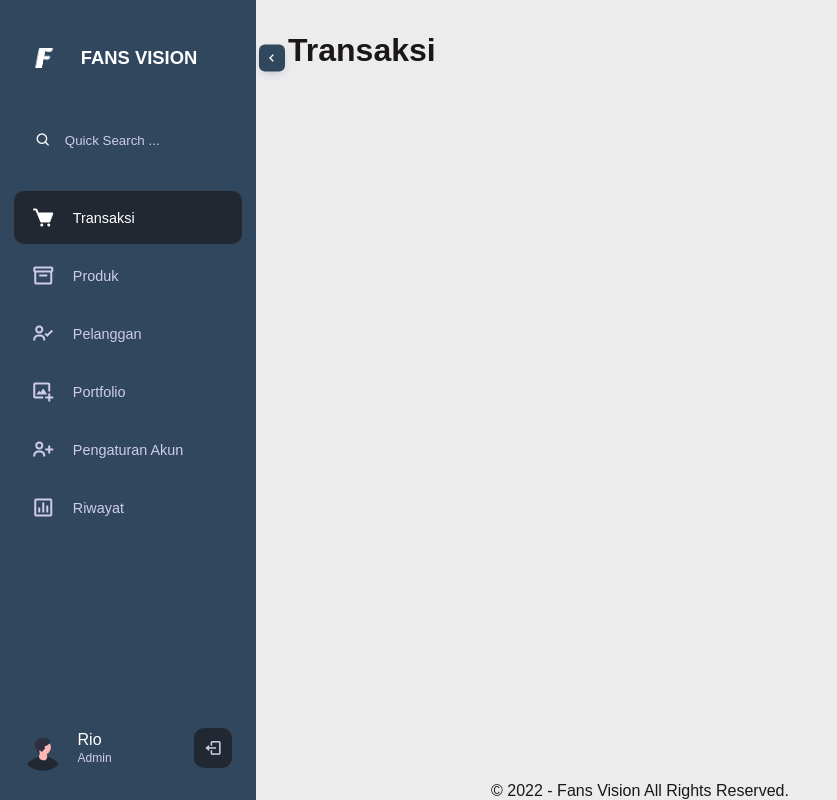
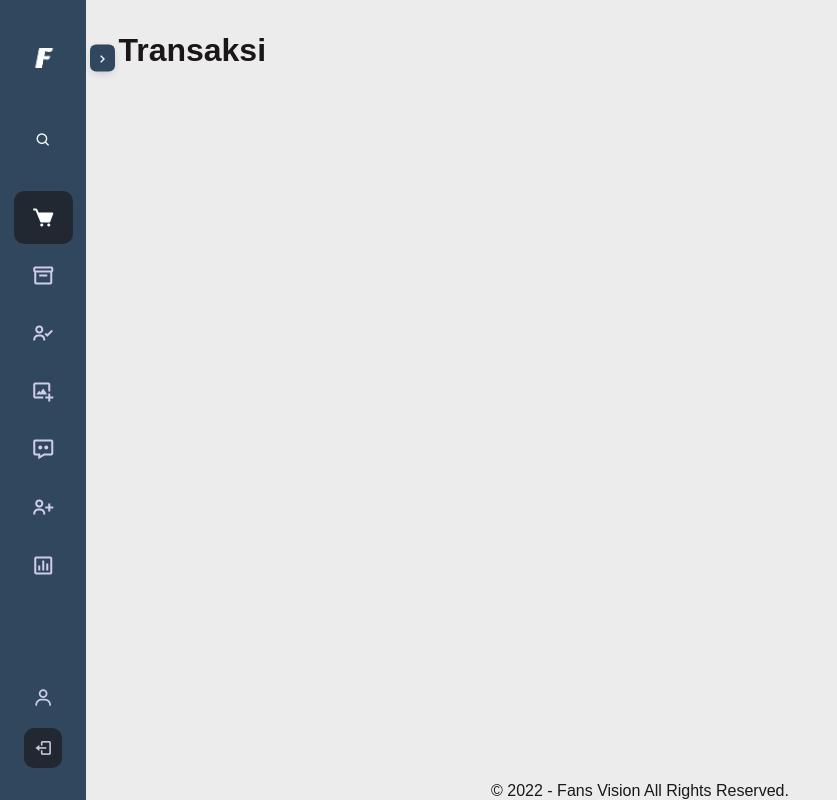
Before and after one commit to fillah23/projectWeb, a PHP site: page /pages/home.php in a window 1280 px wide. Shown: the whole page, without its empty margins (0-837 px from the left). Run offline with PHP 8.4, Linux system fonts and the light colour scheme.

Commit message:
fix select option pelanggan dan menambah fitur faq

```diff
--- a/css/home.css
+++ b/css/home.css
@@ -532,7 +532,7 @@ overflow-y: auto;
   }
 }
 ::-webkit-scrollbar{
-  width: 10px;
+  width: 6px;
 
 }
 ::-webkit-scrollbar-thumb{
--- a/css/popup.css
+++ b/css/popup.css
@@ -27,6 +27,7 @@ body {
     border-radius: 5px;
 }
 .popup{
+    overflow: auto;
     position: absolute;
     top: -150%;
     left: 50%;
@@ -39,7 +40,7 @@ body {
     transition: top 0ms ease-in-out 200ms,
                 opacity 200ms ease-in-out 0ms,
                 transform 20ms ease-in-out 0ms;
-
+    max-height: 25rem;
 }
 .popup.active{
     top: 50%;
@@ -76,6 +77,8 @@ body {
     color: #222;
 }
 .popup .form .form-element input[type="text"],
+.popup .form .form-element input[type="email"],
+.popup .form .form-element select,
 .popup .form .form-element input[type="password"] {
     margin-top: 5px;
     display: block;
@@ -84,6 +87,9 @@ body {
     outline: none;
     border: 1px solid #aaa;
     border-radius: 5px;
+}
+.popup .form .form-element option{
+    font-size: 20px;
 }
 .popup .form .form-element input[type="checkbox"] {
     margin-right: 5px;
@@ -157,6 +163,9 @@ body {
     color: #222;
 }
 .edit .form .form-element input[type="text"],
+.edit .form .form-element input[type="email"],
+.edit .form .form-element select,
+.edit .form .form-element option,
 .edit .form .form-element input[type="password"] {
     margin-top: 5px;
     display: block;
--- /dev/null
+++ b/pages/faq.php
@@ -0,0 +1,3 @@
+<main>
+<h1>faq</h1>
+</main>
--- a/pages/home.php
+++ b/pages/home.php
@@ -7,11 +7,11 @@
   <meta name="viewport" content="width=device-width, initial-scale=1.0">
   <title>Sidebar Menu</title>
   <link href='https://unpkg.com/boxicons@2.0.9/css/boxicons.min.css' rel='stylesheet'>
-  <link rel="stylesheet" href="../css/home.css?v=1.1">
-  <link rel="stylesheet" href="../css/popup.css?v=1.3">
+  <link rel="stylesheet" href="../css/home.css?v=1.4">
+  <link rel="stylesheet" href="../css/popup.css?v=1.4">
 </head>
 
-<body>
+<body class="shrink">
   <nav>
     <div class="sidebar-top">
       <span class="shrink-btn">
@@ -20,12 +20,10 @@
       <img src="../images/F .png" class="logo" alt="">
       <h3 class="hide">FANS VISION</h3>
     </div>
-
     <div class="search">
       <i class='bx bx-search'></i>
       <input type="text" class="hide" placeholder="Quick Search ...">
     </div>
-
     <div class="sidebar-links">
       <ul>
         <div class="active-tab"></div>
@@ -79,7 +77,16 @@
 
       <ul>
         <li class="tooltip-element" data-tooltip="0">
-          <a href="" data-active="4" id="akun" class="menu">
+          <a href="" data-active="4" id="faq" class="menu">
+            <div class="icon">
+              <i class='bx bx-message-dots' ></i>
+              <i class='bx bxs-message-dots' ></i>
+            </div>
+            <span class="link hide">FAQ</span>
+          </a>
+        </li>
+        <li class="tooltip-element" data-tooltip="1">
+          <a href="" data-active="5" id="akun" class="menu">
             <div class="icon">
               <i class='bx bx-user-plus'></i>
               <i class='bx bxs-user-plus'></i>
@@ -87,8 +94,8 @@
             <span class="link hide">Pengaturan Akun</span>
           </a>
         </li>
-        <li class="tooltip-element" data-tooltip="1">
-          <a href="" data-active="5" id="riwayat" class="menu">
+        <li class="tooltip-element" data-tooltip="2">
+          <a href="" data-active="6" id="riwayat" class="menu">
             <div class="icon">
               <i class='bx bx-bar-chart-square'></i>
               <i class='bx bxs-bar-chart-square'></i>
@@ -97,12 +104,12 @@
           </a>
         </li>
         <div class="tooltip">
-          <span class="show">Pengaturan Akun</span>
+          <span class="show">FAQ</span>
+          <span>Pengaturan Akun</span>
           <span>Riwayat</span>
         </div>
       </ul>
     </div>
-
     <div class="sidebar-footer">
       <a href="#" class="account tooltip-element" data-tooltip="0">
         <i class='bx bx-user'></i>
@@ -154,6 +161,8 @@
           $('#content').load('akun.php');
         } else if (menu == "riwayat") {
           $('#content').load('riwayat.php');
+        }else if (menu == "faq") {
+          $('#content').load('faq.php');
         }
       });
     });
```
Also changed, not shown: pages/pelanggan/pelanggan.php (+31 -11 lines).
